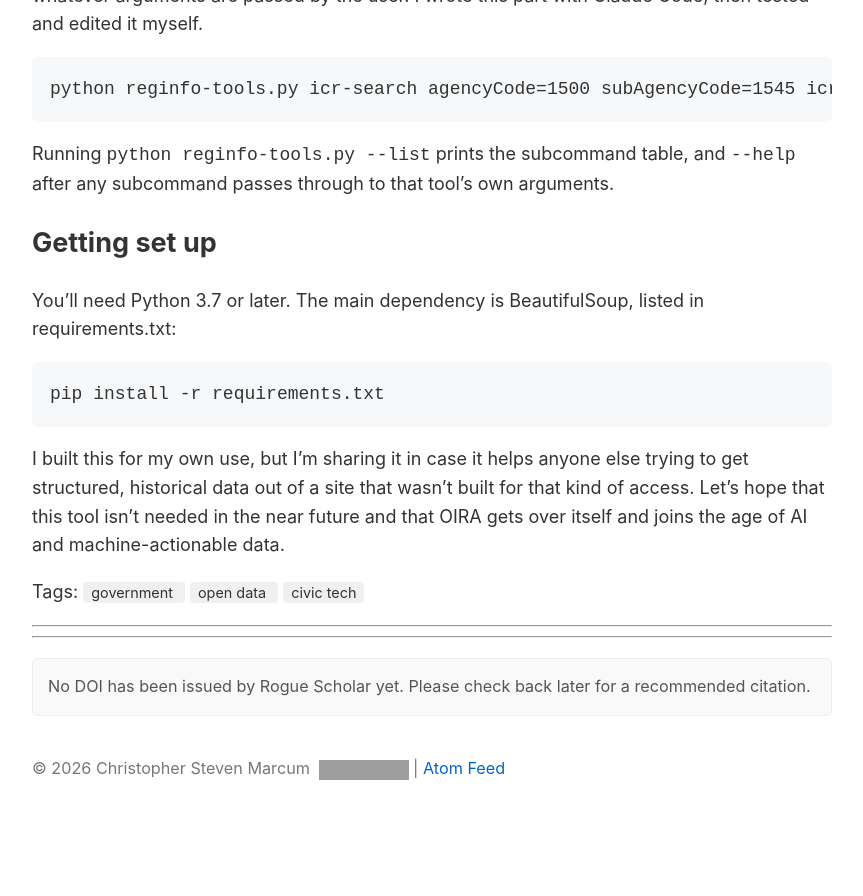
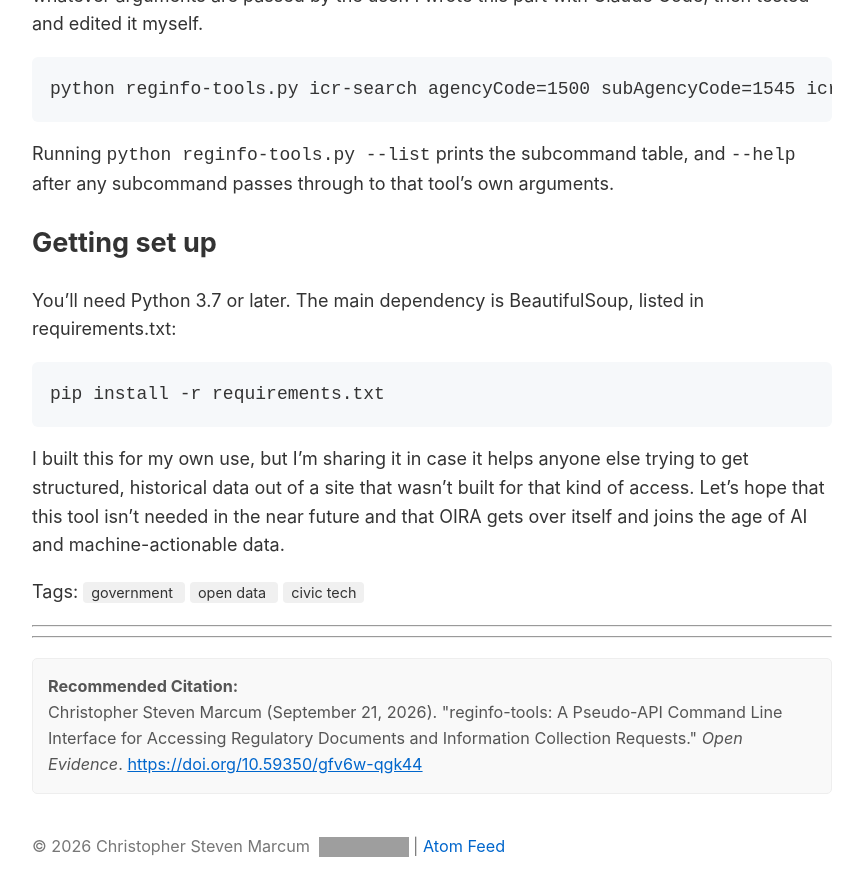
Before and after one commit to cmarcum/marcum-blog, a Jekyll site: the page built from _posts/2026-09-21-introducing reginfo-tools.md, in a window 1280 px wide and 900 px high, scrolled down 2644 px. Shown: the top 896 px of the window, without its empty margins (208-1071 px from the left). Built offline with Jekyll 4.4.1, drawn with Linux system fonts in a browser that asks for light colours; before the commit the page ends 3466 px from its top, so only the background shows below that; grey boxes are pictures that could not be loaded.

Commit message:
chore: update Rogue Scholar DOIs [skip ci]

```diff
--- a/_data/dois.yml
+++ b/_data/dois.yml
@@ -48,7 +48,7 @@ a-new-look-at-datagov:
   doi: 10.59350/6461m-xxe70
   title: "There's a New Look at Data.gov."
 introducing reginfo-tools:
-  doi:
+  doi: 10.59350/gfv6w-qgk44
   title: "reginfo-tools: A Pseudo-API Command Line Interface for Accessing Regulatory Documents and Information Collection Requests"
 its-about-time:
   doi: 10.59350/ayn08-ts813
```
